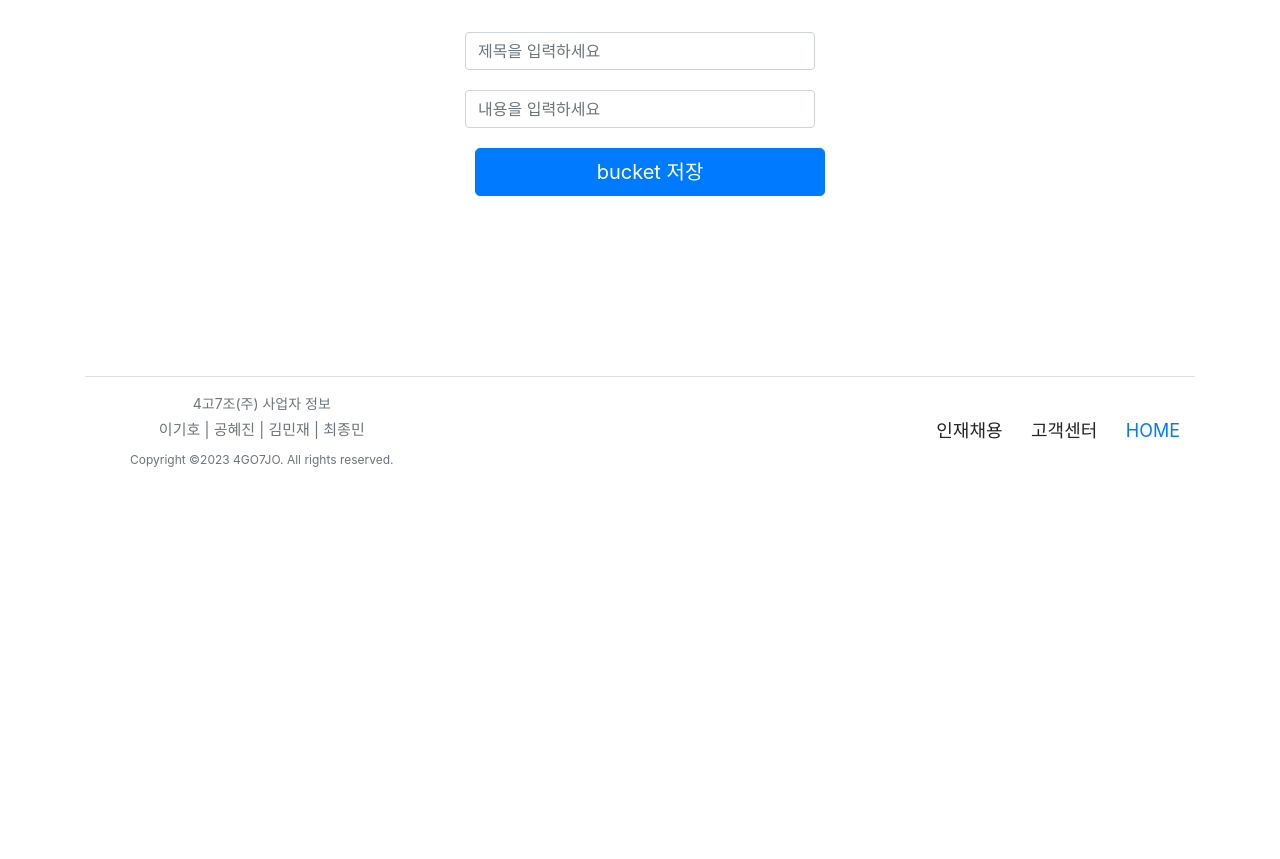
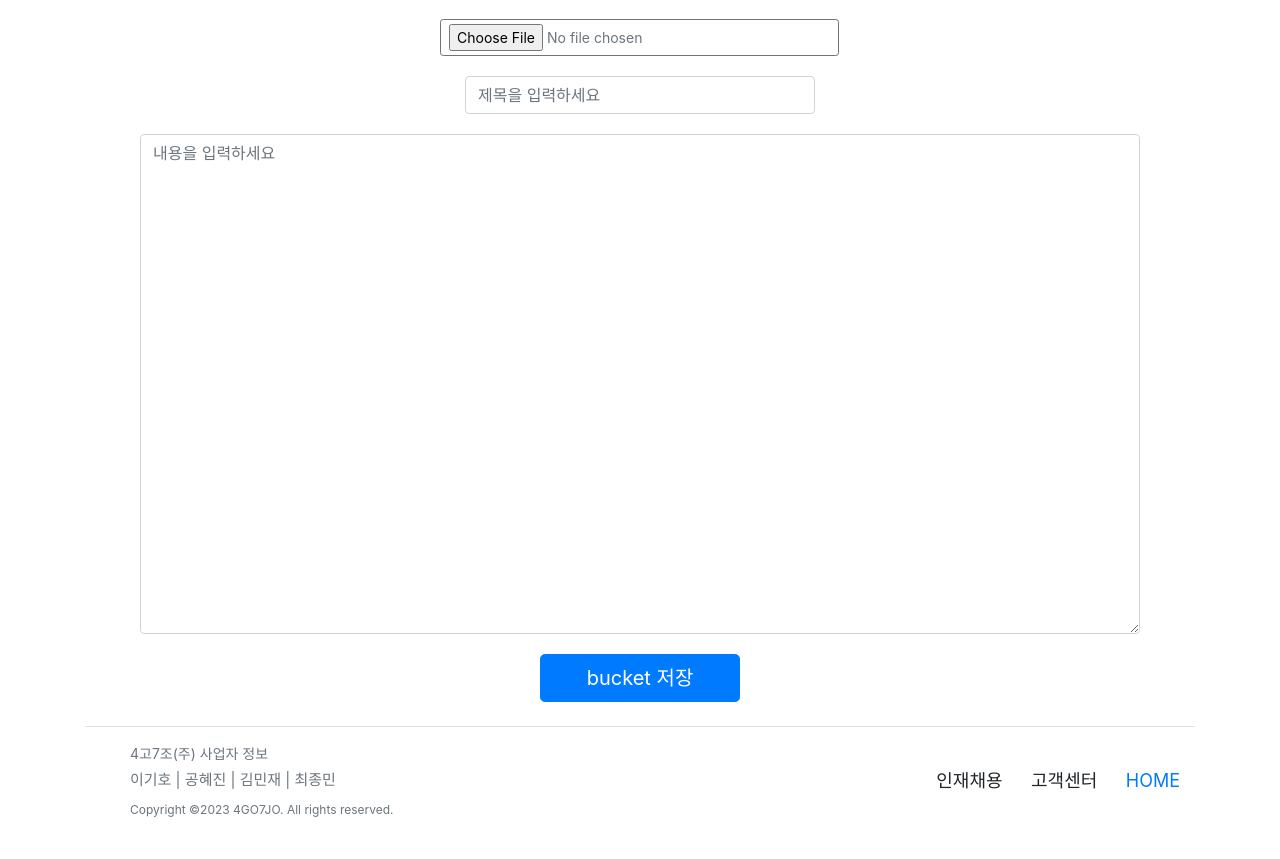
Before and after one commit to gihohoho/7team_project, a Django app: page /bucket/create/ in a window 1280 px wide. Shown: the part 377-1236 px from the top of the page. Before the commit the page ends 844 px from the top, so only its background shows below. Run offline with Django 4.2, Linux system fonts and the light colour scheme; the visitor is signed in with stand-in values (Sample User, id 1); some libraries are stand-ins or nearby versions.

Commit message:
git pull 한거 확인

```diff
--- a/bucket/templates/bucket/create.html
+++ b/bucket/templates/bucket/create.html
@@ -1,17 +1,25 @@
 {% extends 'base.html' %}
 {% block content %}
-    <div class="text-center mb-4">
-        <img class="mb-5 p-4" src="https://encrypted-tbn0.gstatic.com/images?q=tbn:ANd9GcR69NqHZ5iSU6hstqlhMGcigGhmdmDTBalgpg&usqp=CAU" alt="" width="400" height="250">
-        <div class="create">
+<div class="create">
+    <div class="createimage">
+        <form action="/bucket/create/" method="POST" enctype="multipart/form-data">
             {%csrf_token%}
-            <form action="/bucket/create/" method="POST">
-                <div class="form-label-group">
-                    <input type="text" class="form-control" placeholder="제목을 입력하세요" name="title">
+                {%if bucket.image%}
+                    <img src="/media/{{bucket.image}}" style="width:200px; height:40%; margin: 30px 20px;">
+                {%else%}
+                    <img class="image" src="https://encrypted-tbn0.gstatic.com/images?q=tbn:ANd9GcR69NqHZ5iSU6hstqlhMGcigGhmdmDTBalgpg&usqp=CAU" alt="">
+                {%endif%}
+                <div class="btn1">
+                    <input class="btn btn-sm btn-outline-secondary" type="file" name="image" style="width:95%" />
                 </div>
-                <div class="form-label-group">
-                    <input type="text" class="form-control input-lg" placeholder="내용을 입력하세요" name="content" style="margin-top:20px">
-                </div>
-                <button class="btn btn-lg btn-primary btn-block" type="submit" style="margin-top:20px">bucket 저장</button>
-            </form>
+    </div>
+        <div class="form-label-group" >
+            <input type="text" class="form-control" placeholder="제목을 입력하세요" name="title">
         </div>
+        <div class="bucket_content">
+            <textarea type="text" class="form-control input-lg" placeholder="내용을 입력하세요" name="content" style="margin-top:20px"></textarea>
+        </div>
+        <button class="btn btn-lg btn-primary btn-block" type="submit" style="width: 200px; margin: 20px auto 20px auto;">bucket 저장</button>
+        </form>
+    </div>
 {% endblock %}
--- a/bucket/templates/bucket/profile.html
+++ b/bucket/templates/bucket/profile.html
@@ -27,7 +27,8 @@
                 <div class="btn">
                     <input class="btn btn-sm btn-outline-secondary" type="file" name="image" style="width:90%" />
                     <button class="btn btn-sm btn-outline-secondary" type="submit" style="margin-top:10px;">프로필 사진
-                        저장</button>
+                        저장
+                    </button>
                 </div>
             </div>
         </form>
--- a/bucket/templates/bucket/userbucket.html
+++ b/bucket/templates/bucket/userbucket.html
@@ -58,7 +58,11 @@
                             <img class="card-img-top"
                                 data-src="holder.js/100px225?theme=thumb&amp;bg=55595c&amp;fg=eceeef&amp;text=Thumbnail"
                                 alt="Thumbnail [100%x225]"
-                                src="https://images.newcomernet.com/blogimages/blogimage-637133179061512693.jpg"
+                                {%if bucket.image%}
+                                    src="/media/{{bucket.image}}/"
+                                {% else %}
+                                    src="https://images.newcomernet.com/blogimages/blogimage-637133179061512693.jpg"
+                                {% endif %}
                                 data-holder-rendered="true" style="height: 225px; width: 100%; display: block;">
                             <div class="card-body">
                                 <p class="card-text">{{bucket.title}}</p>
--- a/teamproject/templates/base.html
+++ b/teamproject/templates/base.html
@@ -9,7 +9,7 @@
   <style>
     .main {
       width: 100%;
-      height: 100%;
+      height: 90%;
       margin: 0px auto 0px auto;
     }
 
@@ -26,14 +26,11 @@
       margin: auto;
     }
 
-
     .alert {
       width: 500px;
       margin: 0px auto 30px auto;
       text-align: center;
     }
-
-
 
 
 
@@ -52,23 +49,48 @@
       text-align: center;
     }
 
+    .page {
+      width: 150px;
+      margin: 100px auto 10px auto;
+    }
+
     .p {
       padding: 20px 0px 20px 0px;
     }
 
-
-
     /****************** create.html *******************/
-    .create {
-      width: 350px;
-      margin: 55px auto 180px auto;
+    .createimage {
+      width: 600px;
+      margin: 10px auto 10px auto;
     }
 
+    .image {
+      width: 400px;
+      margin: 10px 100px 0px 100px;
+    }
 
+    .update_image {
+      width: 600px;
+      margin: auto;
+    }
+
+    .create .form-label-group {
+      width: 350px;
+      margin: auto;
+    }
+
+    .bucket_content textarea {
+      height: 500px;
+      width: 1000px;
+      margin: auto;
+    }
+
+    .btn1 {
+      margin: 20px 90px 20px 90px;
+    }
 
     /****************** profile.html *******************/
     .main_profile {
-
       width: 900px;
       margin: 0px auto -20px auto;
     }
@@ -88,8 +110,6 @@
       margin: 0px 10px 0px 10px;
     }
 
-
-
     /****************** detail.html *******************/
     .comment-container {
       font-family: arial;
@@ -107,8 +127,6 @@
       border: 2px solid #ffffff;
     }
 
-
-
     /* 좋아요 */
     .be-like-block {
       border: none;
@@ -118,8 +136,6 @@
       background-color: #e9ebee;
       border: none;
     }
-
-
 
     /*댓글 프로필사진*/
     .comments-title {
@@ -142,8 +158,6 @@
       border-radius: 50%;
     }
 
-
-
     /*댓글 comment 박스*/
     .be-comment-content {
       margin-left: 80px;
@@ -161,8 +175,6 @@
       color: #383b43;
     }
 
-
-
     /*댓글 username(닉네임)*/
     .be-comment-name {
       font-size: 17px;
@@ -175,8 +187,6 @@
       font-size: 11px;
       color: #9a9fb1;
     }
-
-
 
     /*댓글 내용*/
     .be-comment-text {
@@ -225,14 +235,16 @@
 
 <body>
   <nav class="navbar navbar-light" style="background-color: #e3f2fd">
-    <div class="container d-flex flex-column flex-md-row justify-content-between" style="align-self: center;">
+    <div class="container d-flex flex-column flex-md-row justify-content-between" style="align-self: center">
       <a class="py-2 d-none d-md-inline-block" href="/bucket">Home</a>
       {% if request.user.is_authenticated %}
       <a href="/bucket/profile/{{request.user.id}}/" class="py-2 d-none d-md-inline-block">{{request.user.username}}</a>
       <a class="py-2 d-none d-md-inline-block" href="/bucket/create/">새로만들기</a>
       <form action="/users/logout/" method="post">
         {% csrf_token %}
-        <button type="submit" class="btn btn-link">로그아웃</button>
+        <button type="submit" class="btn btn-link" style="margin-top: 12px">
+          로그아웃
+        </button>
       </form>
       {% else %}
       <a class="py-2 d-none d-md-inline-block" href="/users/login/">로그인</a>
@@ -251,30 +263,31 @@
             </svg>
           </a>
           <span class="mb-3 mb-md-0 text-muted">
-            <div style="font-size:14px;">
-              4고7조(주) 사업자 정보
-            </div>
-            <div style="font-size:15px; margin-top:5px;">
+            <div style="font-size: 14px">4고7조(주) 사업자 정보</div>
+            <div style="font-size: 15px; margin-top: 5px">
               이기호 | 공혜진 | 김민재 | 최종민
             </div>
-            <div style="font-size:12px; margin-top:9px;">
+            <div style="font-size: 12px; margin-top: 9px">
               Copyright ©2023 4GO7JO. All rights reserved.
             </div>
           </span>
-
         </div>
         <ul class="nav col-md-4 justify-content-end list-unstyled d-flex">
           <li class="ms-3">
             <svg class="bi" width="24" height="24"></svg>
-            <div class="py-2 d-none d-md-inline-block" style="font-size:18px">인재채용 </div>
+            <div class="py-2 d-none d-md-inline-block" style="font-size: 18px">
+              인재채용
+            </div>
           </li>
           <li class="ms-3">
             <svg class="bi" width="24" height="24"></svg>
-            <div class="py-2 d-none d-md-inline-block" style="font-size:18px">고객센터 </div>
+            <div class="py-2 d-none d-md-inline-block" style="font-size: 18px">
+              고객센터
+            </div>
           </li>
           <li class="ms-3">
             <svg class="bi" width="24" height="24"></svg>
-            <a class="py-2 d-none d-md-inline-block" href="/bucket" style="font-size:18px">HOME</a>
+            <a class="py-2 d-none d-md-inline-block" href="/bucket" style="font-size: 18px">HOME</a>
           </li>
         </ul>
       </footer>
```
Also changed, not shown: bucket/templates/bucket/bucket.html (+17 -3 lines), bucket/templates/bucket/detail.html (+10 -1 lines), bucket/templates/bucket/mypage.html (+14 -1 lines), bucket/templates/bucket/update.html (+22 -5 lines), bucket/migrations/0002_bucket_image.py (added).
